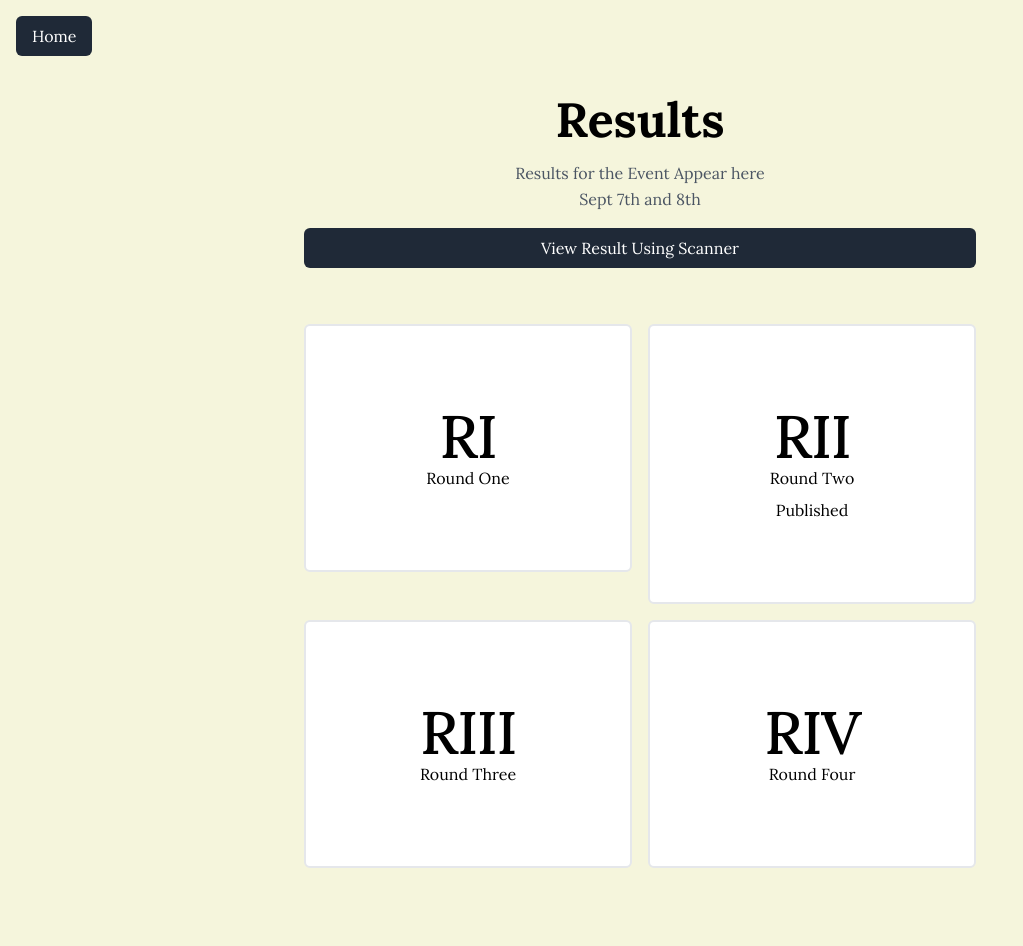
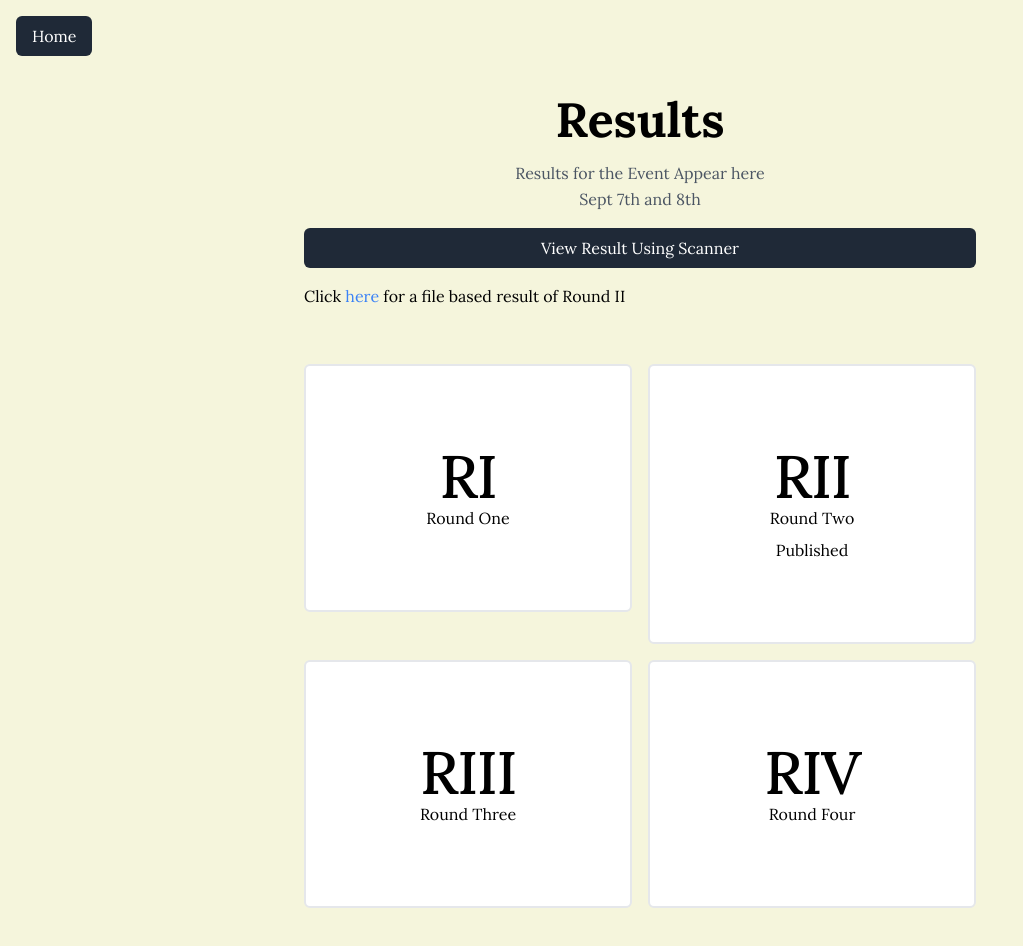
Before and after one commit to SX3C/sxcsf, a React (Create React App) app: page /results in a window 1280 px wide. Shown: the top 946 px of the page, without its empty margins (0-1023 px from the left). Built offline with nearby package versions, Linux system fonts and the light colour scheme.

Commit message:
chore: add file based result for round II

```diff
--- a/src/pages/Results.js
+++ b/src/pages/Results.js
@@ -31,7 +31,9 @@ export default function Results() {
             </button>
           </Link>
 
-
+        <div className="mt-4">
+            Click <a className="text-blue-500" href="https://drive.google.com/file/d/1xqozvF0HDXUHXet7NIpPOQxXY-c7gNny/view?usp=sharing"> here </a> for a file based result of Round II
+        </div>
           <div class="grid gap-4 grid-cols-2 mt-14">
             <Link to="/results/1">
               <div class="overflow-hidden bg-white border-2  border-gray-200 rounded-md py-20 text-center">
@@ -45,7 +47,6 @@ export default function Results() {
                 <p class="text-6xl font-medium tracking-tight">RII</p>
                 <p>Round Two</p>
                 <p className="mt-2">Published</p>
-
               </div>
             </Link>
 
```
Also changed, not shown: public/round2results.csv (added).
